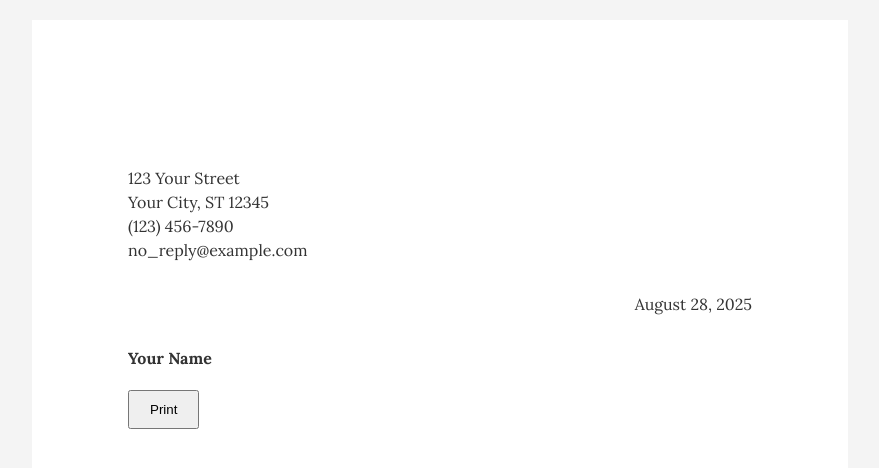
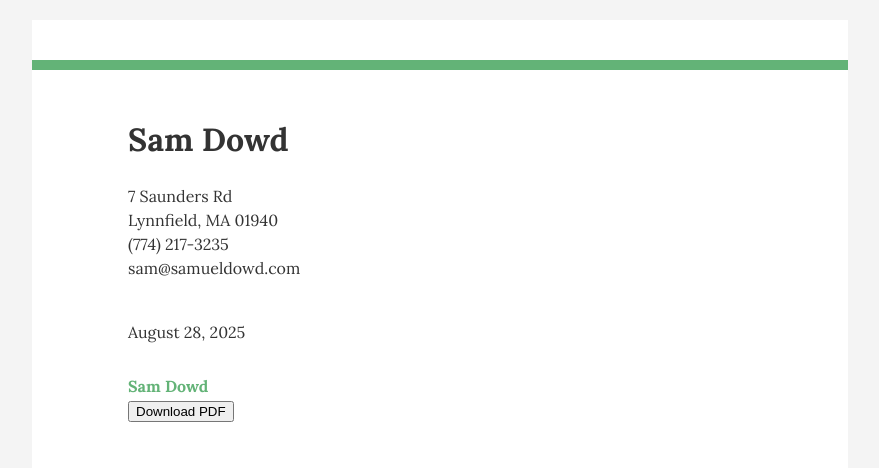
Before and after one commit to samueldowd/covergen, a website: page public/cover-letter.html in a window 1280 px wide. Shown: the whole page, without its empty margins (200-1079 px from the left). Drawn offline with nearby package versions, Linux system fonts and the light colour scheme.

Commit message:
Add cover letter PDF generation and coloring

```diff
--- a/public/cover-letter.html
+++ b/public/cover-letter.html
@@ -12,21 +12,21 @@
 <body>
     <div class="cover-letter-container">
         <div id="top-line"></div>
+        <div class="name">Sam Dowd</div>
         <div class="address-block">
-            <div>123 Your Street</div>
-            <div>Your City, ST 12345</div>
-            <div>(123) 456-7890</div>
-            <div>no_reply@example.com</div>
+            <div>7 Saunders Rd</div>
+            <div>Lynnfield, MA 01940</div>
+            <div>(774) 217-3235</div>
+            <div>sam@samueldowd.com</div>
         </div>
         <div id="date" class="date-block"></div>
         <div id="greeting"></div>
         <div id="body"></div>
         <div id="salutation"></div>
-        <div id="signature" class="signature">Your Name</div>
-        <button id="print-button" class="no-print">Print</button>
+        <div id="signature" class="signature">Sam Dowd</div>
+        <button id="download-button" class="no-print">Download PDF</button>
     </div>
-    <script src="https://www.gstatic.com/firebasejs/8.10.1/firebase-app.js"></script>
-    <script src="https://www.gstatic.com/firebasejs/8.10.1/firebase-firestore.js"></script>
+    <script src="https://cdnjs.cloudflare.com/ajax/libs/jspdf/2.5.1/jspdf.umd.min.js"></script>
     <script src="scripts/letter.js"></script>
 </body>
 </html>
--- a/public/scripts/letter.js
+++ b/public/scripts/letter.js
@@ -5,10 +5,27 @@ document.addEventListener('DOMContentLoaded', () => {
         loadLetterData(docId);
     }
 
-    const printButton = document.getElementById('print-button');
-    if (printButton) {
-        printButton.addEventListener('click', () => {
-            window.print();
+    const downloadButton = document.getElementById('download-button');
+    if (downloadButton) {
+        downloadButton.addEventListener('click', () => {
+            const { jsPDF } = window.jspdf;
+            const doc = new jsPDF();
+            const letterContainer = document.querySelector('.cover-letter-container');
+
+            // Temporarily hide the button to avoid it appearing in the PDF
+            downloadButton.style.display = 'none';
+
+            doc.html(letterContainer, {
+                callback: function (doc) {
+                    doc.save('cover-letter.pdf');
+                    // Show the button again
+                    downloadButton.style.display = 'block';
+                },
+                x: 15,
+                y: 15,
+                width: 170, //target width in the PDF document
+                windowWidth: 650 //window width in CSS pixels
+            });
         });
     }
 
--- a/public/styles/style.css
+++ b/public/styles/style.css
@@ -4,6 +4,7 @@ body {
     margin: 20px;
     background-color: #f4f4f4;
     color: #333;
+    --dynamic-color: #63B377;
 }
 
 header {
@@ -56,11 +57,22 @@ a:hover {
     font-family: 'Lora', serif;
     font-size: 12pt;
     line-height: 1.5;
+    position: relative;
 }
 
 #top-line {
     height: 10px;
-    margin-bottom: 40px;
+    background-color: var(--dynamic-color);
+    position: absolute;
+    top: 40px;
+    left: 0;
+    right: 0;
+}
+
+.name {
+    font-size: 24pt;
+    font-weight: bold;
+    margin-bottom: 20px;
 }
 
 .address-block {
@@ -68,7 +80,8 @@ a:hover {
 }
 
 .date-block {
-    text-align: right;
+    text-align: left;
+    margin-top: 40px;
     margin-bottom: 30px;
 }
 
@@ -78,6 +91,7 @@ a:hover {
 
 #signature {
     font-weight: bold;
+    color: var(--dynamic-color);
 }
 
 #print-button {
```
